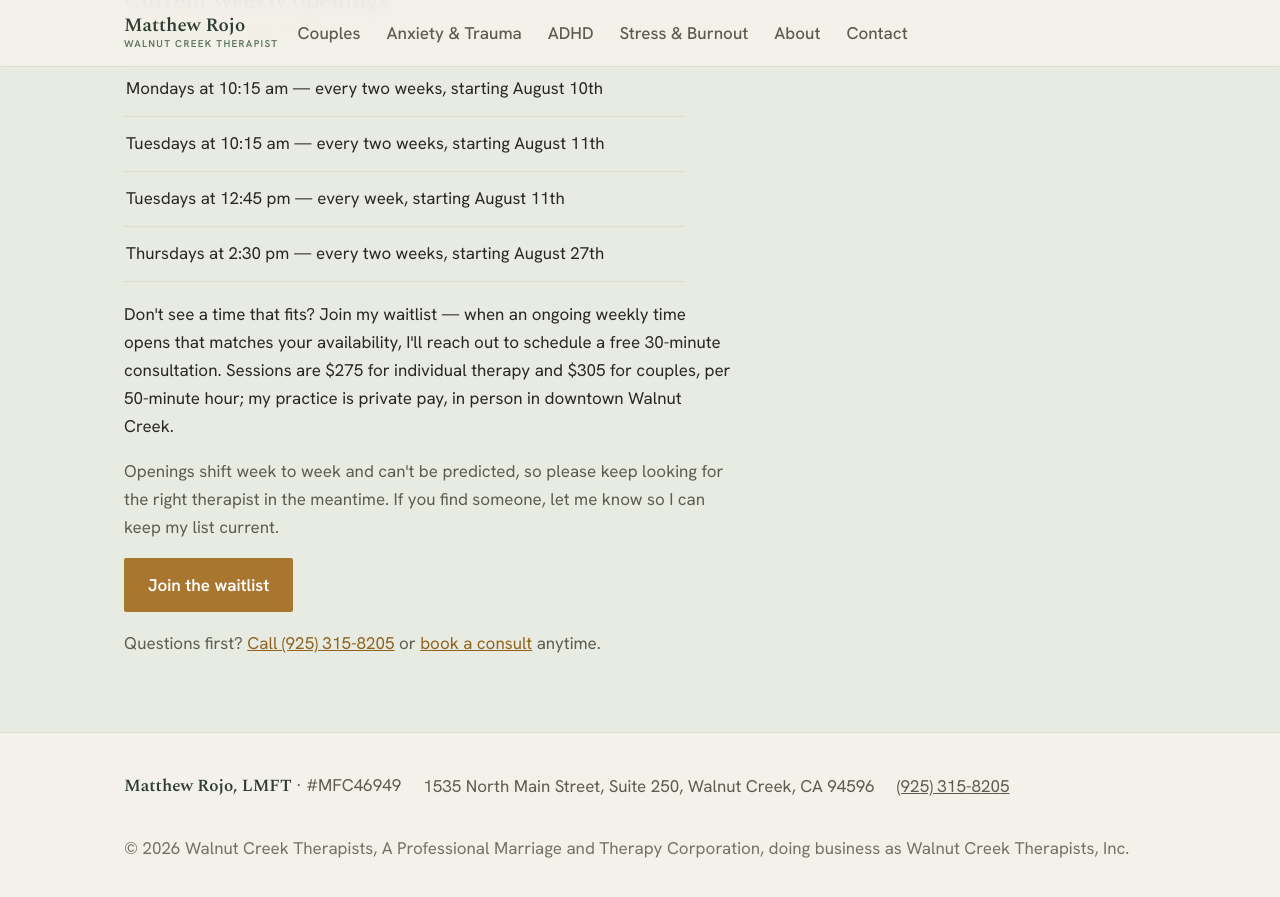
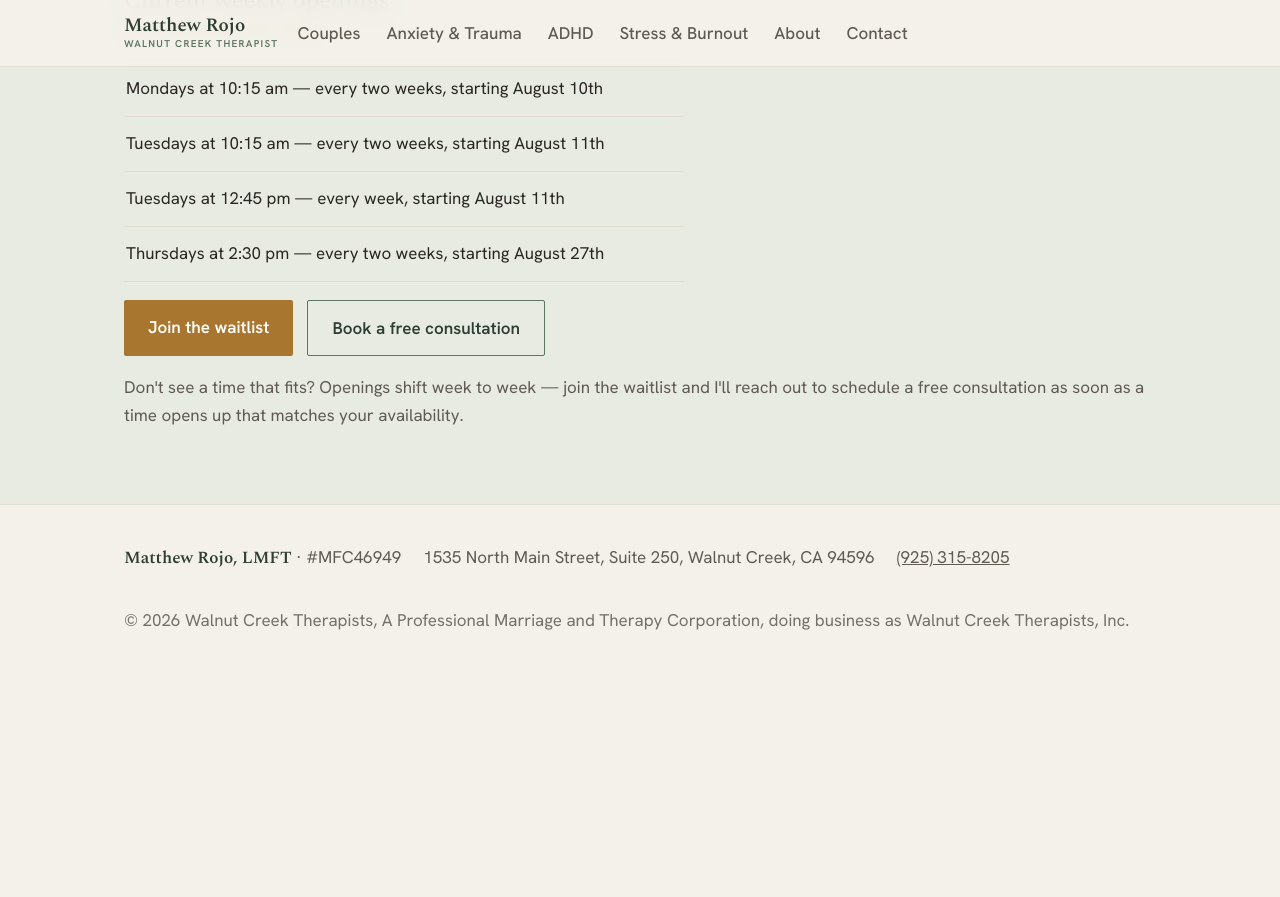
Before and after one commit to walnutcreektherapist/walnutcreektherapist.github.io, a Jekyll site: the page built from openings.html, in a window 1280 px wide and 900 px high, scrolled down 722 px. Shown: the top 897 px of the window. Built offline with Jekyll 4.4.1, drawn with Linux system fonts in a browser that asks for light colours; after the commit the page ends 1394 px from its top, so only the background shows below that.

Commit message:
fixed waitlist problem with link and placement

```diff
--- a/_includes/openings_block.html
+++ b/_includes/openings_block.html
@@ -1,35 +1,32 @@
-{% assign wl_slot_count = site.openings.slots | size %}
-{% if site.openings.waitlist_mode and wl_slot_count == 0 %}
+{%- assign wl = site.openings.waitlist_mode -%}
+{%- assign has_slots = false -%}
+{%- if site.openings.slots and site.openings.slots != empty -%}{%- assign has_slots = true -%}{%- endif -%}
 <section class="band band--sage" id="openings">
   <div class="wrap">
     <p class="eyebrow">Standing appointments</p>
-    <h2>Currently full — join the waitlist</h2>
-    <p class="openings-asof">As of {{ site.openings.as_of }}</p>
-    <p class="lead-para">My ongoing weekly times are full right now. If you'd like a place in line, join my waitlist — when a time opens that matches your availability, I'll reach out to schedule a free 30-minute consultation.</p>
-    <p class="lead-para">Sessions are $275 for individual therapy and $305 for couples, per 50-minute hour. My practice is private pay — I provide a superbill you can submit for out-of-network reimbursement, and HSA and FSA cards are accepted. Sessions are in person in downtown Walnut Creek.</p>
-    <p class="lead-para">Openings shift week to week and can't be predicted, so please keep looking for the right therapist in the meantime. If you find someone, let me know so I can keep my list current.</p>
-    <p><a class="btn btn-primary" href="{{ site.openings.waitlist_url }}" target="_blank" rel="noopener">Join the waitlist</a></p>
-    <p class="openings-note">Questions first? <a href="tel:{{ site.phone_e164 }}">Call {{ site.phone }}</a>.</p>
-  </div>
-</section>
-{% else %}
-<section class="band band--sage" id="openings">
-  <div class="wrap">
-    <p class="eyebrow">Standing appointments</p>
+    {% if has_slots %}
     <h2>Current weekly openings</h2>
     <p class="openings-asof">As of {{ site.openings.as_of }}</p>
     <ul class="openings-list">
       {% for slot in site.openings.slots %}<li>{{ slot }}</li>
       {% endfor %}
     </ul>
-    {% if site.openings.waitlist_mode %}
-    <p class="lead-para">Don't see a time that fits? Join my waitlist — when an ongoing weekly time opens that matches your availability, I'll reach out to schedule a free 30-minute consultation. Sessions are $275 for individual therapy and $305 for couples, per 50-minute hour; my practice is private pay, in person in downtown Walnut Creek.</p>
-    <p class="lead-para">Openings shift week to week and can't be predicted, so please keep looking for the right therapist in the meantime. If you find someone, let me know so I can keep my list current.</p>
-    <p><a class="btn btn-primary" href="{{ site.openings.waitlist_url }}" target="_blank" rel="noopener">Join the waitlist</a></p>
-    <p class="openings-note">Questions first? <a href="tel:{{ site.phone_e164 }}">Call {{ site.phone }}</a> or <a href="{{ site.booking_url }}" target="_blank" rel="noopener">book a consult</a> anytime.</p>
+    {% if wl %}
+    <div class="hero-cta" style="margin:18px 0 12px;">
+      <a class="btn btn-primary" href="{{ site.openings.waitlist_url }}" target="_blank" rel="noopener">Join the waitlist</a>
+      <a class="btn btn-ghost" href="{{ site.booking_url }}" target="_blank" rel="noopener">Book a free consultation</a>
+    </div>
+    <p class="openings-note">Don't see a time that fits? Openings shift week to week — join the waitlist and I'll reach out to schedule a free consultation as soon as a time opens up that matches your availability.</p>
     {% else %}
-    <p class="openings-note">Don't see a time that fits? <a href="tel:{{ site.phone_e164 }}">Call {{ site.phone }}</a> or <a href="{{ site.booking_url }}" target="_blank" rel="noopener">book a consult</a> — openings shift week to week, and I keep a short waitlist.</p>
+    <p class="openings-note">Don't see a time that fits? <a href="tel:{{ site.phone_e164 }}">Call {{ site.phone }}</a> or <a href="{{ site.booking_url }}" target="_blank" rel="noopener">book a consult</a> — openings shift week to week.</p>
+    {% endif %}
+    {% else %}
+    <h2>Currently full</h2>
+    <p class="openings-asof">As of {{ site.openings.as_of }}</p>
+    <p class="openings-note">My ongoing weekly times are full right now. Join the waitlist and I'll reach out to schedule a free consultation as soon as a time opens up that matches your availability. In the meantime, please feel free to keep looking — openings can't be predicted, and finding the right fit matters more than waiting for me.</p>
+    <div class="hero-cta" style="margin-top:14px;">
+      <a class="btn btn-primary" href="{{ site.openings.waitlist_url }}" target="_blank" rel="noopener">Join the waitlist</a>
+    </div>
     {% endif %}
   </div>
 </section>
-{% endif %}
```
Also changed, not shown: 1 other file.
